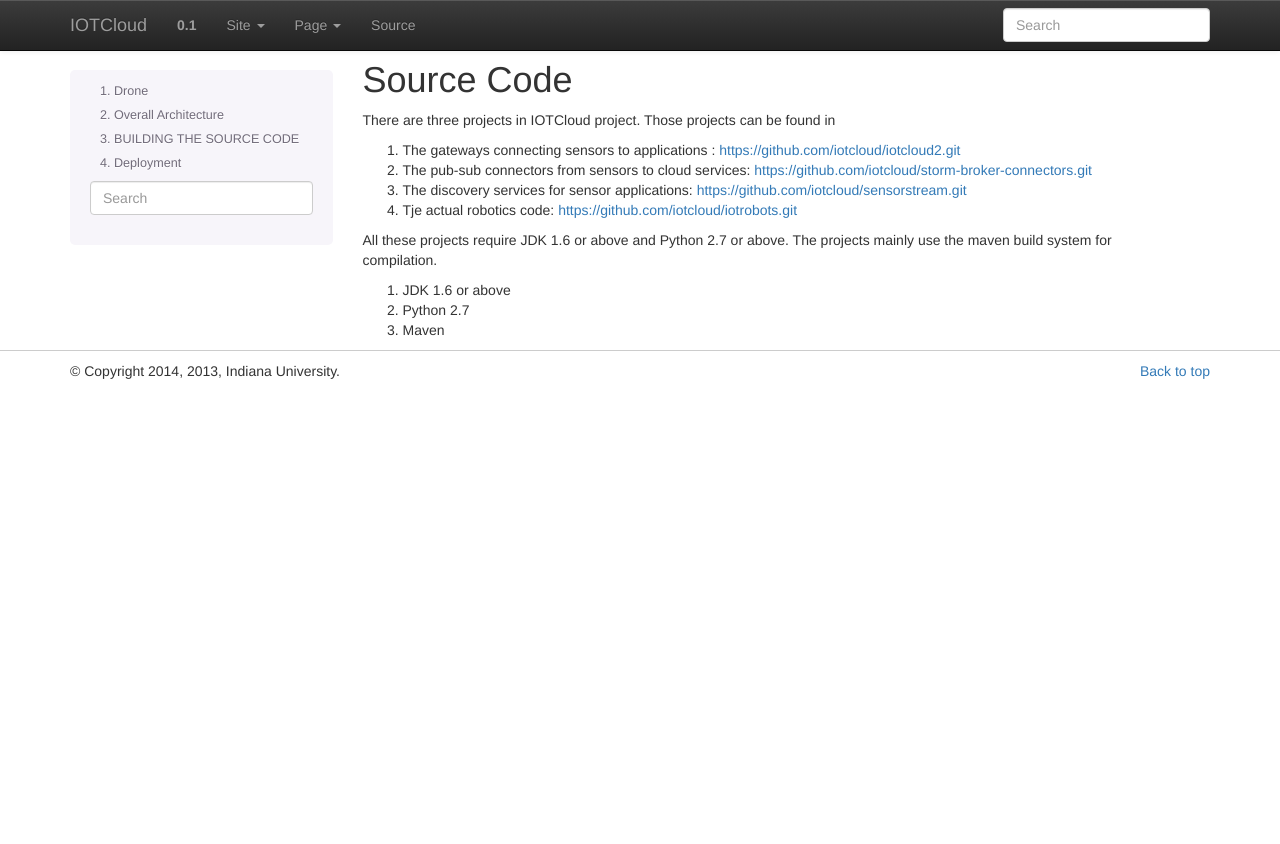
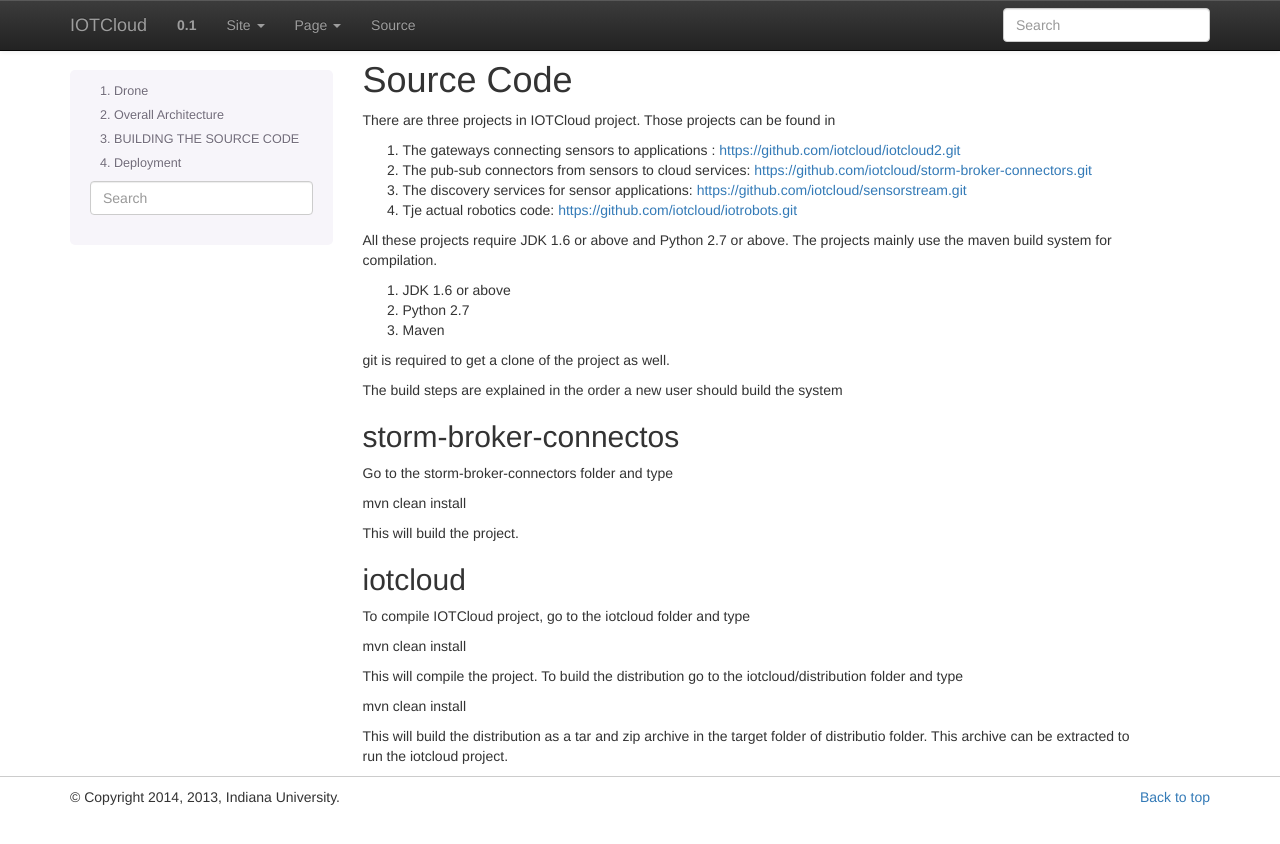
Before and after one commit to iotcloud/iotcloud-docs, a Sphinx documentation site: the page built from source/source.rst, in a window 1280 px wide. Shown: the top 844 px of the page. Built offline with Sphinx 7.4.7, drawn with Linux system fonts in a browser that asks for light colours; pages that are not in the unit, such as notebooks, are missing from menus.

Commit message:
Update source.rst

```diff
--- a/source/source.rst
+++ b/source/source.rst
@@ -13,3 +13,30 @@
 1. JDK 1.6 or above
 2. Python 2.7
 3. Maven
+
+git is required to get a clone of the project as well.
+
+The build steps are explained in the order a new user should build the system
+
+storm-broker-connectos
+----------------------
+
+Go to the storm-broker-connectors folder and type
+
+mvn clean install
+
+This will build the project.
+
+
+iotcloud
+--------
+
+To compile IOTCloud project, go to the iotcloud folder and type
+
+mvn clean install
+
+This will compile the project. To build the distribution go to the iotcloud/distribution folder and type
+
+mvn clean install
+
+This will build the distribution as a tar and zip archive in the target folder of distributio folder. This archive can be extracted to run the iotcloud project.
```
